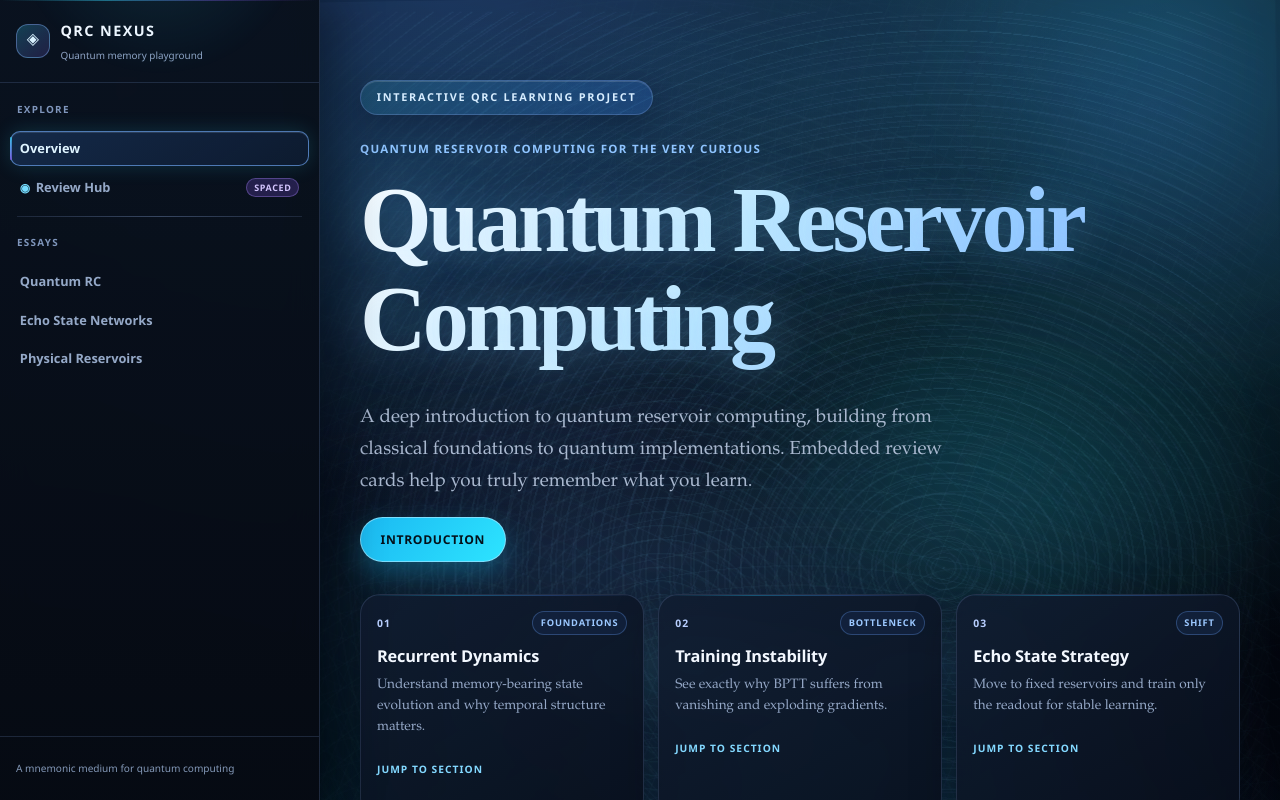
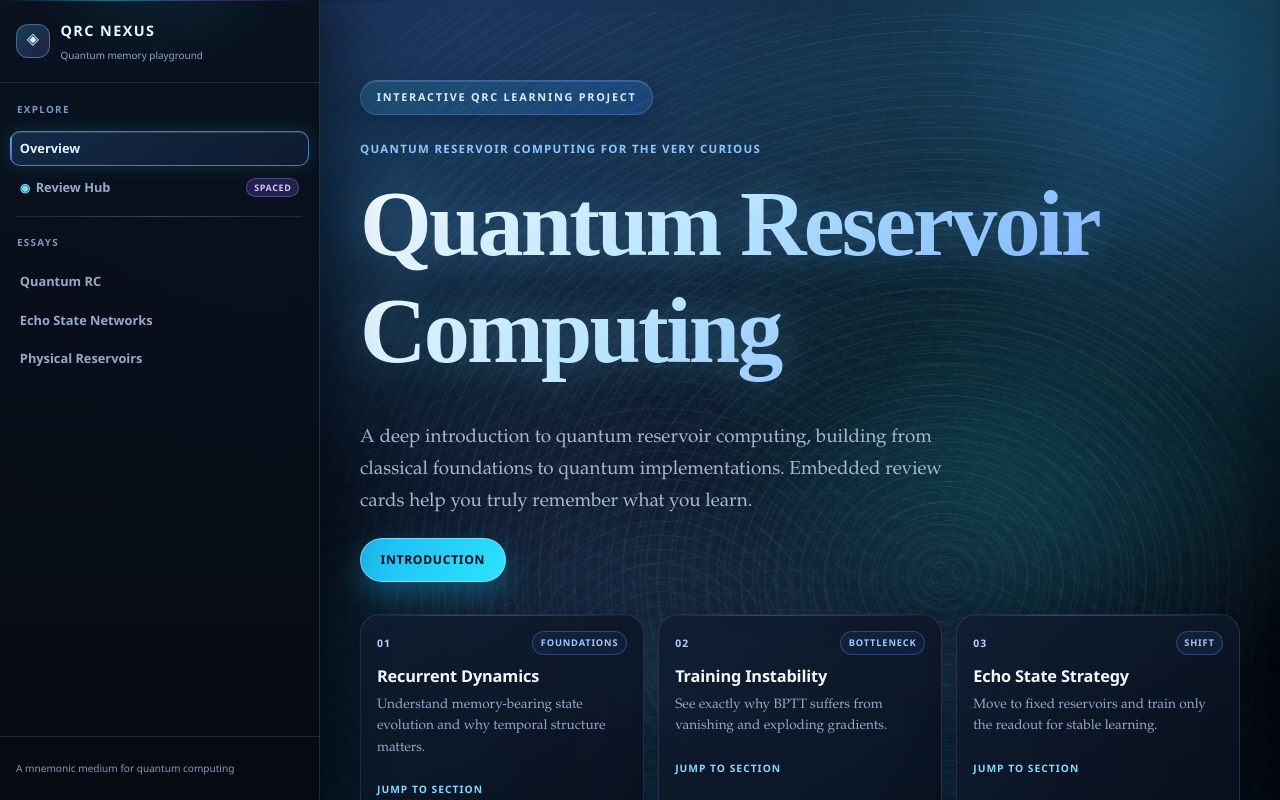
Before and after one commit to eybmits/qrc-website, a Next.js app: page / in a window 1280 px wide. Shown: the top 800 px of the page. Built offline with nearby package versions, Linux system fonts and the light colour scheme.

Commit message:
Fix hero title glyph clipping in heading

```diff
--- a/src/components/Hero.module.css
+++ b/src/components/Hero.module.css
@@ -740,15 +740,17 @@
   background-clip: text;
   border: 0;
   color: transparent;
+  display: inline-block;
   -webkit-background-clip: text;
+  -webkit-text-fill-color: transparent;
   font-family: var(--font-display), serif;
   font-size: clamp(3.2rem, 7.2vw, 5.8rem);
   font-weight: 600;
-  letter-spacing: -0.04em;
-  line-height: 1.08;
+  letter-spacing: -0.03em;
+  line-height: 1.16;
   margin: 0 0 1.2rem;
   overflow: visible;
-  padding: 0 0 0.14em;
+  padding: 0 0.05em 0.2em 0;
   text-shadow: 0 0 44px rgba(117, 195, 255, 0.34);
 }
 
```
